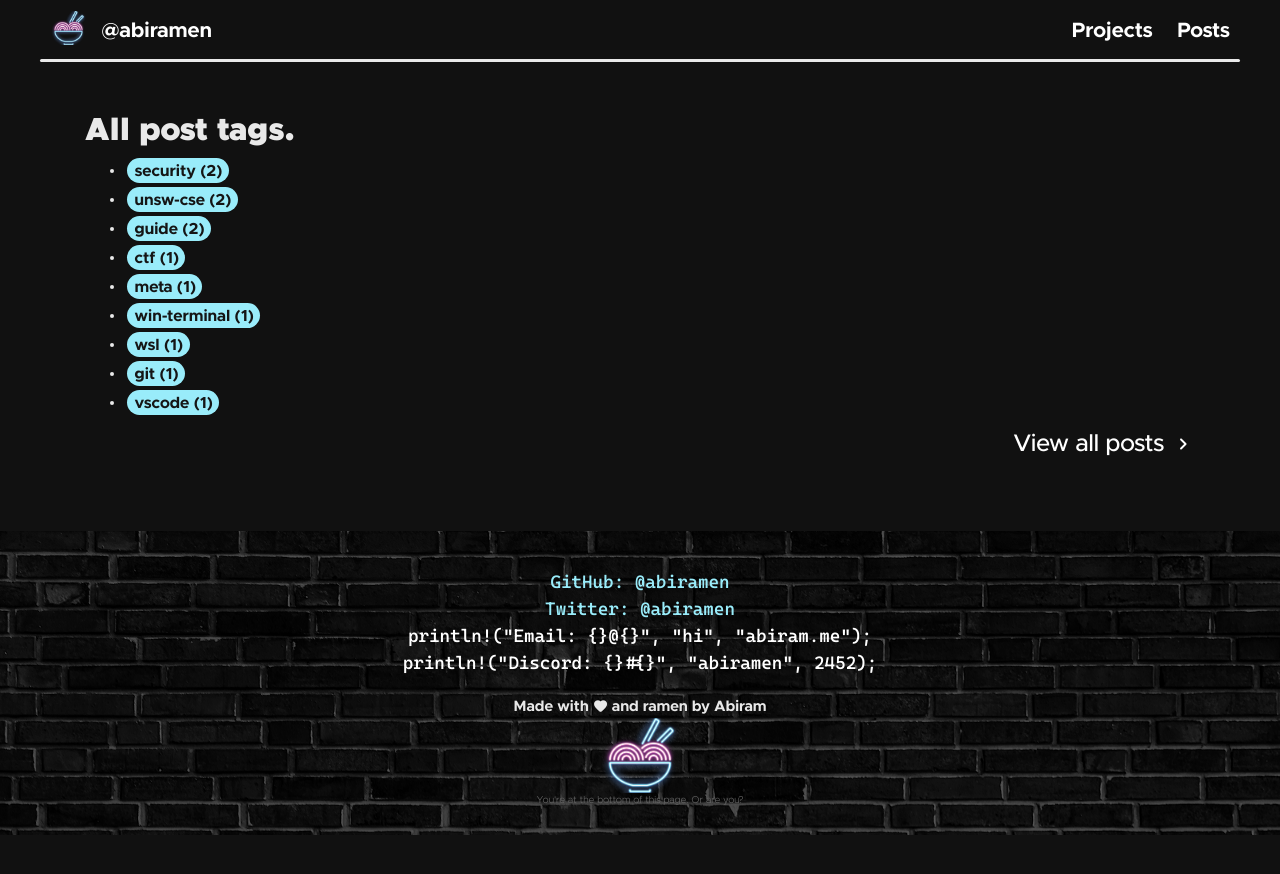
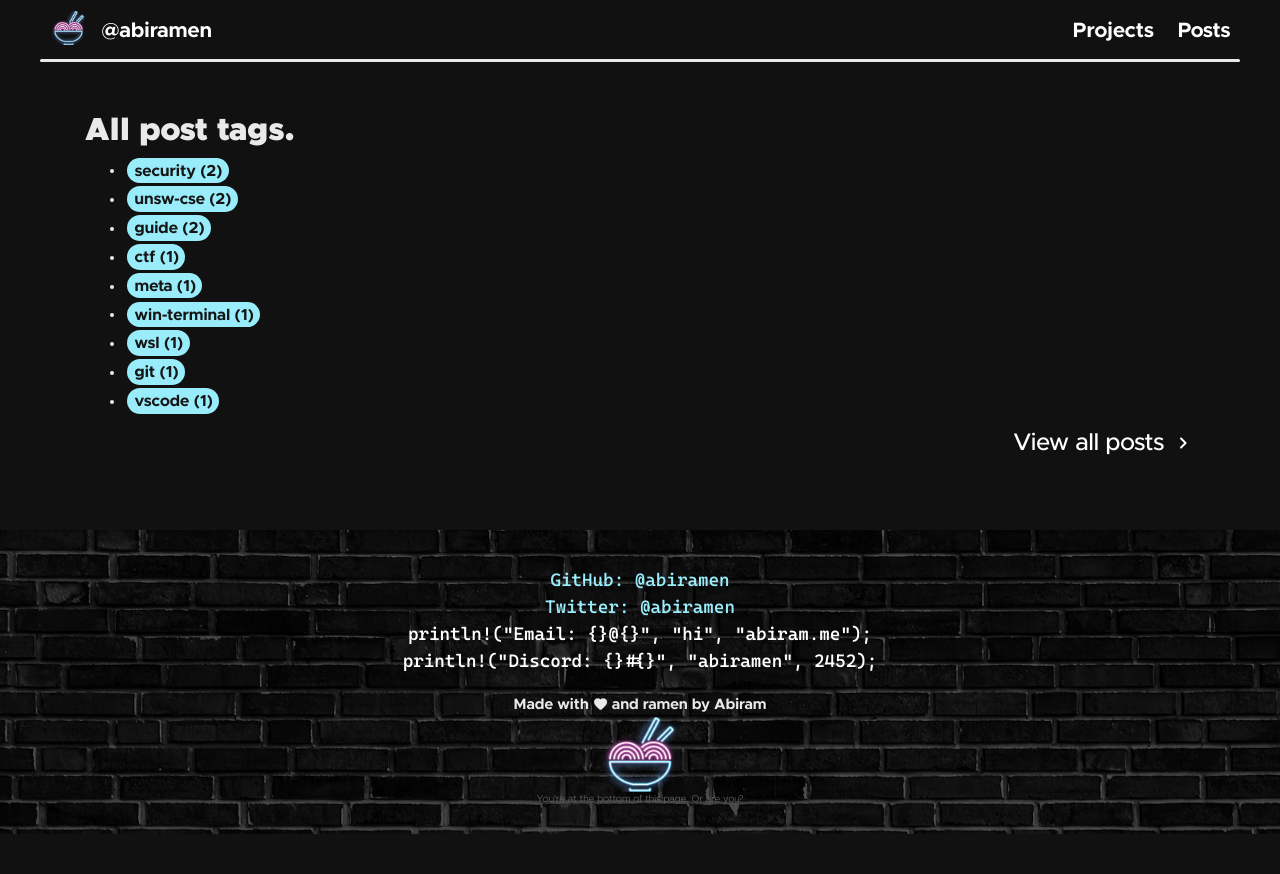
Before and after one commit to jeffreydyao/abiramen.github.io, a Jekyll site: the page built from tags.html, in a window 1280 px wide. Shown: the top 874 px of the page. Built offline with Jekyll 4.4.1, drawn with Linux system fonts in a browser that asks for light colours; nearby versions of some CDN libraries.

Commit message:
I too love responsive webpages

```diff
--- a/assets/css/navbar.scss
+++ b/assets/css/navbar.scss
@@ -30,7 +30,7 @@
 }
 
 nav #nav-right a {
-    padding: 0px 10px;
+    padding: 0px 0.6rem;
 }
 
 #nav-home {
--- a/assets/css/tags.scss
+++ b/assets/css/tags.scss
@@ -1,11 +1,12 @@
 ---
 ---
 .tag-item {
-    margin: 5px 0 5px 0;
+    margin: 0.3rem 0 0.3rem 0;
 }
 #post-tags {
-    font-size: 16px;
+    font-size: 1rem;
     line-height: 2rem;
+    margin-top: 0.5rem;
     font-weight: bold;
 }
 
```
